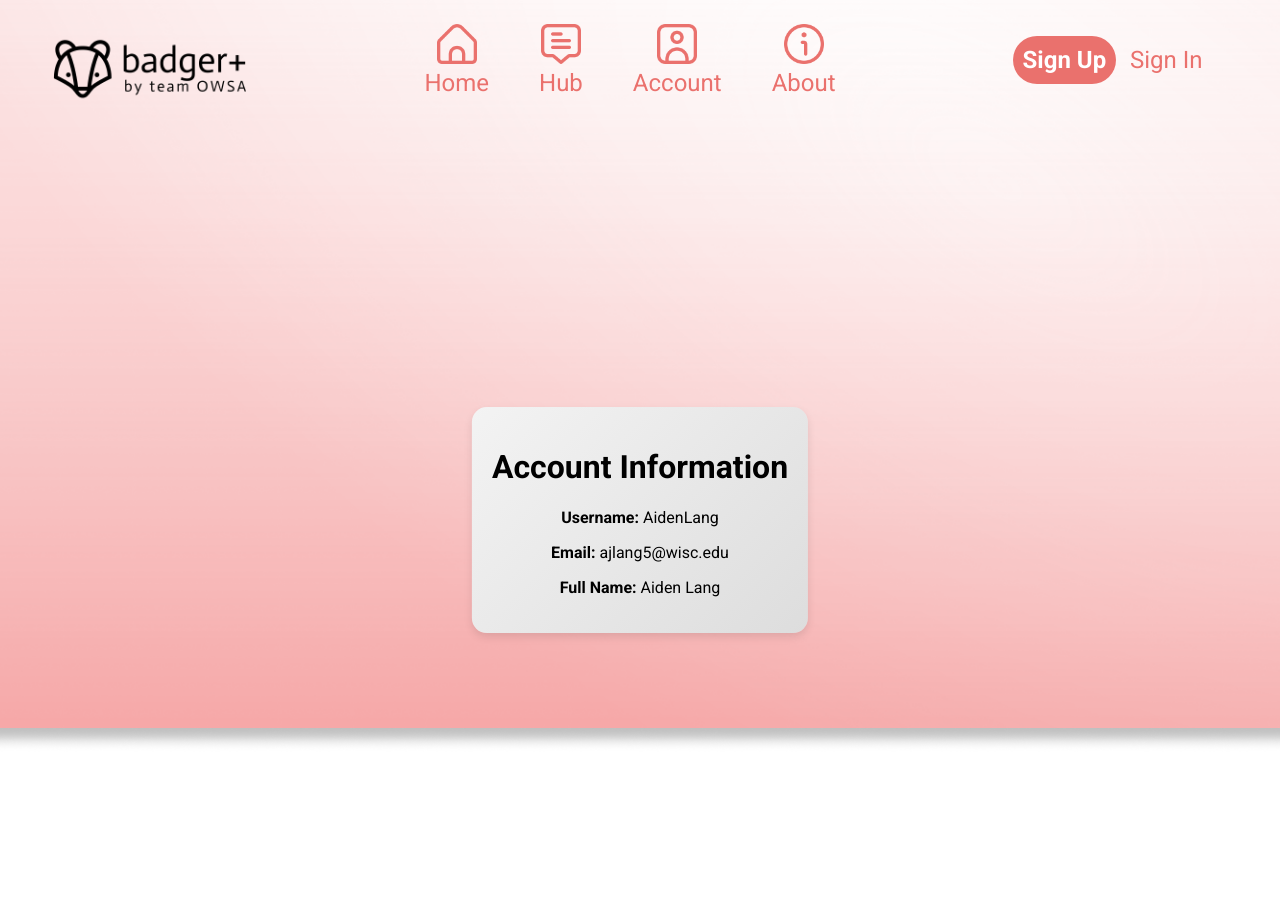
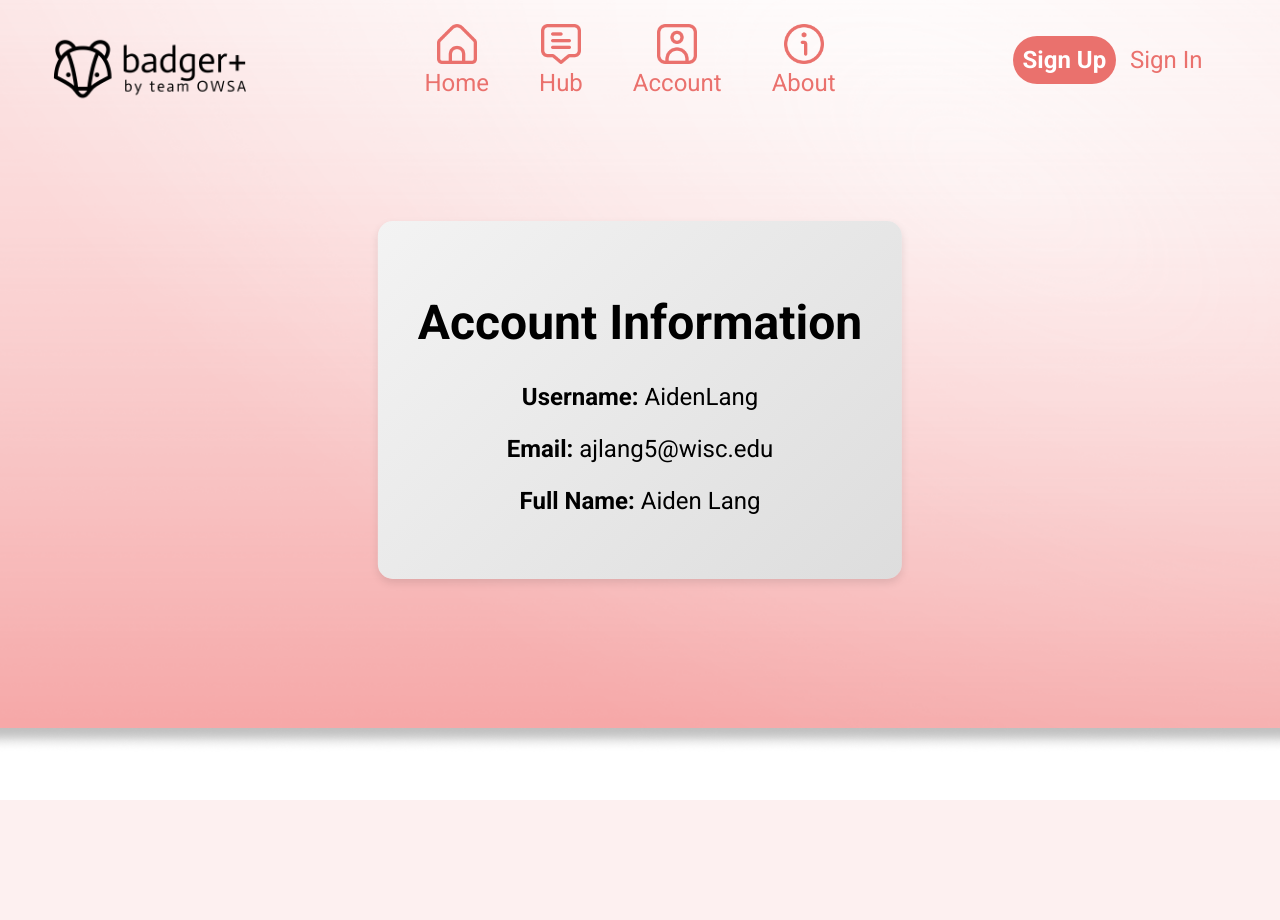
Before and after one commit to Lavanic/BadgerPlus, a Flask app: page /account in a window 1280 px wide. After the commit the page ends 800 px from the top, so only its background shows below. Run offline with Flask 3, Linux system fonts and the light colour scheme.

Commit message:
touch ups

```diff
--- a/templates/account.html
+++ b/templates/account.html
@@ -1,30 +1,31 @@
-{% extends "base.html" %} {% block title %}Badger+ Account{% endblock title %} {%
-  block content %}
+{% extends "base.html" %}
+{% block title %}Badger+ Account{% endblock title %}
+{% block content %}
 <html>
-    <script>
-      const urlParams = new URLSearchParams(window.location.search);
-      const variableValue = urlParams.get(username);
-      variableValue = sessionStorage.getItem(username);
-    </script>
+<head>
     <style>
-    .user-info {
-      position: center;
-      font-family: "Roboto", sans-serif;
-
-    }
-    .overlay-content {
+        .container {
             position: absolute;
             top: 50%;
             left: 50%;
             transform: translate(-50%, -50%);
+        }
+
+        .overlay-content {
             background: linear-gradient(135deg, #f3f3f3, #dddddd); /* Gradient background */
-        padding: 20px;
+            padding: 40px; /* Increased padding */
             border-radius: 15px; /* Rounded corners */
             box-shadow: 0 4px 8px rgba(0, 0, 0, 0.1); /* Box shadow for depth */
-        z-index: 1001;
             text-align: center; /* Center align text */
         }
+
+        .user-info {
+            font-family: "Roboto", sans-serif;
+            font-size: 24px; /* Increased font size */
+        }
     </style>
+</head>
+<body>
     <div class="container">
         <div class="overlay-content">
             <div class="user-info">
@@ -32,10 +33,10 @@
                 <p><strong>Username:</strong> AidenLang</p>
                 <p><strong>Email:</strong> ajlang5@wisc.edu</p>
                 <p><strong>Full Name:</strong> Aiden Lang</p>
-            <p></p>
                 <!-- Add more details as needed -->
             </div>
         </div>
     </div>
+</body>
 </html>
 {% endblock content %}
--- a/templates/signup.html
+++ b/templates/signup.html
@@ -68,7 +68,7 @@
           margin-bottom: 30px;
         }
         .logo-image {
-          max-width: 150px; /* Adjust the maximum width as needed */
+          max-width: 190px; /* Adjust the maximum width as needed */
           height: auto; /* Maintain aspect ratio */
           position: fixed; /* Position the image relative to the viewport */
           top: 0; /* Position it at the top of the screen */
```
Also changed, not shown: templates/about.html (line endings or trailing spaces). Lines whose indentation alone changed are shown as unchanged.
